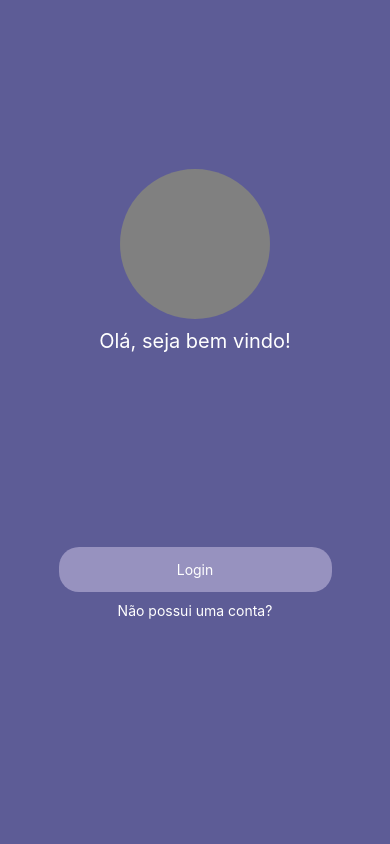
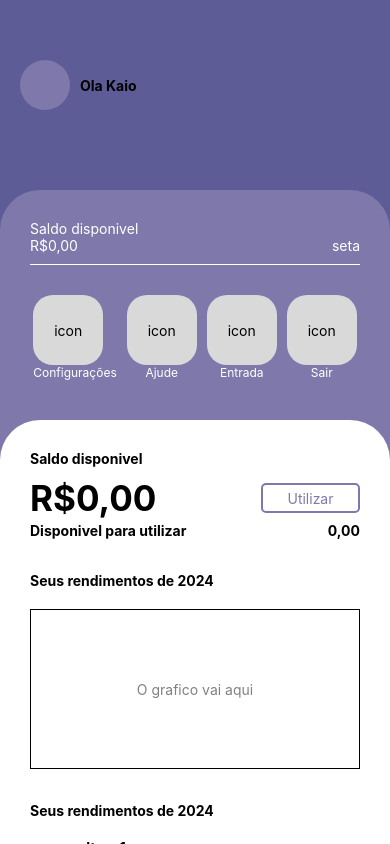
Before and after one commit to KaioViniciusMP/AppReactNativeTcc, a React Native app: screen /Home in a window 390 px wide. Built offline with nearby package versions, Linux system fonts and the light colour scheme.

Commit message:
adicionando tela home

```diff
--- a/src/Routes/app.routes.tsx
+++ b/src/Routes/app.routes.tsx
@@ -9,8 +9,8 @@ const Stack = createNativeStackNavigator();
 export default function AppRoutes() {
     return (
         <Stack.Navigator>
-            <Stack.Screen name='Home' component={Home} options={{headerShown: true}}/>
-            <Stack.Screen name='HistoricoTransacoes' component={HistoricoTransacoes} options={{headerShown: true}}/>
+            <Stack.Screen name='Home' component={Home} options={{headerShown: false}}/>
+            <Stack.Screen name='HistoricoTransacoes' component={HistoricoTransacoes} options={{headerShown: false}}/>
         </Stack.Navigator>
     )
 }
--- a/src/Routes/index.jsx
+++ b/src/Routes/index.jsx
@@ -4,7 +4,7 @@ import AppRoutes from "./app.routes";
 import AuthRoutes from "./auth.routes";
 
 function Routes() {
-    const isAutenticated = false;
+    const isAutenticated = true;
     const loading = true;
 
     if (!loading) {
--- a/src/pages/Home/index.jsx
+++ b/src/pages/Home/index.jsx
@@ -1,18 +1,143 @@
 import { useNavigation } from "@react-navigation/native";
-import { Text,TouchableOpacity } from "react-native";
+import { View, Text, TouchableOpacity, StyleSheet, ScrollView, FlatList } from "react-native";
 
-export default function Home(){
+export default function Home() {
     const navigation = useNavigation();
+
     const historicoTransacoes = () => {
-        navigation.navigate('HistoricoTransacoes')
-    }
+        navigation.navigate('HistoricoTransacoes');
+    };
 
-    return(
-        <>
-            <Text>tela Home</Text>
-            <TouchableOpacity onPress={historicoTransacoes}>
-                <Text>Teste de navegação</Text>
-            </TouchableOpacity>
-        </>
-    )
+    const data = [
+        { icon: '1', title: 'Item 1', subtitle: 'subtitulo', porcentagem: '12%', seta: '>' },
+        { icon: '2', title: 'Item 2', subtitle: 'subtitulo', porcentagem: '12%', seta: '>' },
+        { icon: '3', title: 'Item 3', subtitle: 'subtitulo', porcentagem: '12%', seta: '>' },
+        { icon: '4', title: 'Item 4', subtitle: 'subtitulo', porcentagem: '12%', seta: '>' },
+        { icon: '5', title: 'Item 5', subtitle: 'subtitulo', porcentagem: '12%', seta: '>' },
+    ];
+
+    return (
+        <ScrollView contentContainerStyle={styles.scrollViewContainer}>
+            <View style={styles.container}>
+                <View style={{ display: 'flex', height: 170, flexDirection: "row", alignItems: "center", paddingLeft: 20,  marginBottom: 20 }}>
+                    <View style={{ width: 50, height: 50, backgroundColor: '#7F79AB', borderRadius: 50 }}></View>
+                    <Text style={{ marginLeft: 10, fontWeight: "bold" }}>Ola Kaio</Text>
+                </View>
+                <View style={styles.containerTwo}>
+                    <View>
+                        <View style={{ padding: 30 }}>
+                            <Text style={{ color: 'white' }}>Saldo disponivel</Text>
+                            <View style={{ display: 'flex', flexDirection: "row", justifyContent: "space-between", borderBottomWidth: 1, borderBottomColor: 'white', }}>
+                                <Text style={{ color: 'white', marginBottom: 10 }}>R$0,00</Text>
+                                <Text style={{ color: 'white', marginBottom: 10 }}>seta</Text>
+                            </View>
+                        </View>
+
+                        <View style={{ width: '100%', marginBottom: 40, display: 'flex', flexDirection: "row", justifyContent: "center", gap: 10 }}>
+                            <View style={{ display: 'flex', justifyContent: "center" }}>
+                                <View style={{ backgroundColor: '#D9D9D9', height: 70, width: 70, borderRadius: 20, display: "flex", alignItems: "center", justifyContent: "center" }}>
+                                    <Text>icon</Text>
+                                </View>
+                                <Text style={{ color: 'white', textAlign: "center", fontSize: 12 }}>Configurações</Text>
+                            </View>
+
+                            <View style={{ display: 'flex', justifyContent: "center" }}>
+                                <View style={{ backgroundColor: '#D9D9D9', height: 70, width: 70, borderRadius: 20, display: "flex", alignItems: "center", justifyContent: "center" }}>
+                                    <Text>icon</Text>
+                                </View>
+                                <Text style={{ color: 'white', textAlign: "center", fontSize: 12 }}>Ajude</Text>
+                            </View>
+
+                            <View style={{ display: 'flex', justifyContent: "center" }}>
+                                <View style={{ backgroundColor: '#D9D9D9', height: 70, width: 70, borderRadius: 20, display: "flex", alignItems: "center", justifyContent: "center" }}>
+                                    <Text>icon</Text>
+                                </View>
+                                <Text style={{ color: 'white', textAlign: "center", fontSize: 12 }}>Entrada</Text>
+                            </View>
+
+                            <View style={{ display: 'flex', justifyContent: "center" }}>
+                                <View style={{ backgroundColor: '#D9D9D9', height: 70, width: 70, borderRadius: 20, display: "flex", alignItems: "center", justifyContent: "center" }}>
+                                    <Text>icon</Text>
+                                </View>
+                                <Text style={{ color: 'white', textAlign: "center", fontSize: 12 }}>Sair</Text>
+                            </View>
+                        </View>
+
+                        <View style={styles.containerTree}>
+                            <View style={{ padding: 30 }}>
+                                <Text style={{ fontWeight: "bold", marginBottom: 10 }}>Saldo disponivel</Text>
+                                <View style={{ display: 'flex', flexDirection: "row", alignItems: "center", justifyContent: "space-between", borderBottomWidth: 3, borderBottomColor: 'white', }}>
+                                    <Text style={{ color: '#000', fontWeight: "bold", fontSize: 35 }}>R$0,00</Text>
+                                    <TouchableOpacity style={{ display: "flex", alignItems: "center", justifyContent: "center", width: '30%', borderRadius: 5, height: 30, borderWidth: 2, borderColor: '#7F79AB' }}>
+                                        <Text style={{ color: '#7F79AB', fontWeight: "semibold" }}>Utilizar</Text>
+                                    </TouchableOpacity>
+                                </View>
+                                <View style={{ display: 'flex', flexDirection: "row", justifyContent: "space-between", borderBottomWidth: 3, borderBottomColor: 'white', }}>
+                                    <Text style={{ fontWeight: "bold" }}>Disponivel para utilizar</Text>
+                                    <Text style={{ fontWeight: "bold" }}>0,00</Text>
+                                </View>
+                                <View style={{ display: 'flex', flexDirection: "column", justifyContent: "space-between", borderBottomWidth: 3, borderBottomColor: 'white', marginTop: 30 }}>
+                                    <Text style={{ fontWeight: "bold" }}>Seus rendimentos de 2024</Text>
+                                    <View style={{ width: '100%', borderWidth: 1, height: 160, marginTop: 20, display: 'flex', alignItems: "center", justifyContent: "center" }}>
+                                        <Text style={{ color: 'gray' }}>O grafico vai aqui</Text>
+                                    </View>
+                                </View>
+                                <View style={{ marginTop: 30 }}>
+                                    <Text style={{ fontWeight: "bold", marginBottom: 10 }}>Seus rendimentos de 2024</Text>
+
+                                    <FlatList
+                                        data={data}
+                                        renderItem={({ item }) => (
+                                            <View style={{ display: 'flex', justifyContent: "space-between", flexDirection: "row", padding: 10, borderBottomWidth: 1, borderBottomColor: '#ccc' }}>
+                                                <View style={{ display: 'flex', flexDirection: "row"}}>
+                                                    <Text style={{ fontSize: 40, marginRight: 30 }}>{item.icon}</Text>
+                                                    <View style={{ display: 'flex', flexDirection: "column" }}>
+                                                        <Text style={{ fontWeight: "bold" }}>{item.title}</Text>
+                                                        <Text>{item.subtitle}</Text>
+                                                        <Text>{item.porcentagem}</Text>
+                                                    </View>
+                                                </View>
+
+                                                <Text style={{ fontSize: 40, alignSelf: "flex-end" }}>{item.seta}</Text>
+
+                                            </View>
+                                        )}
+                                        keyExtractor={item => item.key}
+                                    />
+                                </View>
+
+                            </View>
+                        </View>
+                    </View>
+                </View>
+            </View>
+        </ScrollView>
+    );
 }
+
+
+const styles = StyleSheet.create({
+    scrollViewContainer: {
+        justifyContent: 'flex-end',
+        backgroundColor: '#5D5C96', // Cor de fundo do ScrollView
+    },
+    container: {
+        flexGrow: 1,
+        backgroundColor: '#5D5C96',
+        flexDirection: 'column',
+        justifyContent: 'flex-end',
+    },
+    containerTwo: {
+        flexGrow: 1,
+        backgroundColor: '#7F79AB',
+        flexDirection: 'column',
+        borderTopRightRadius: 40,
+        borderTopLeftRadius: 40,
+    },
+    containerTree: {
+        minHeight: 350, // Exemplo de altura fixa para o containerTree
+        backgroundColor: '#fff',
+        borderTopRightRadius: 40,
+        borderTopLeftRadius: 40
+    },
+});
```
